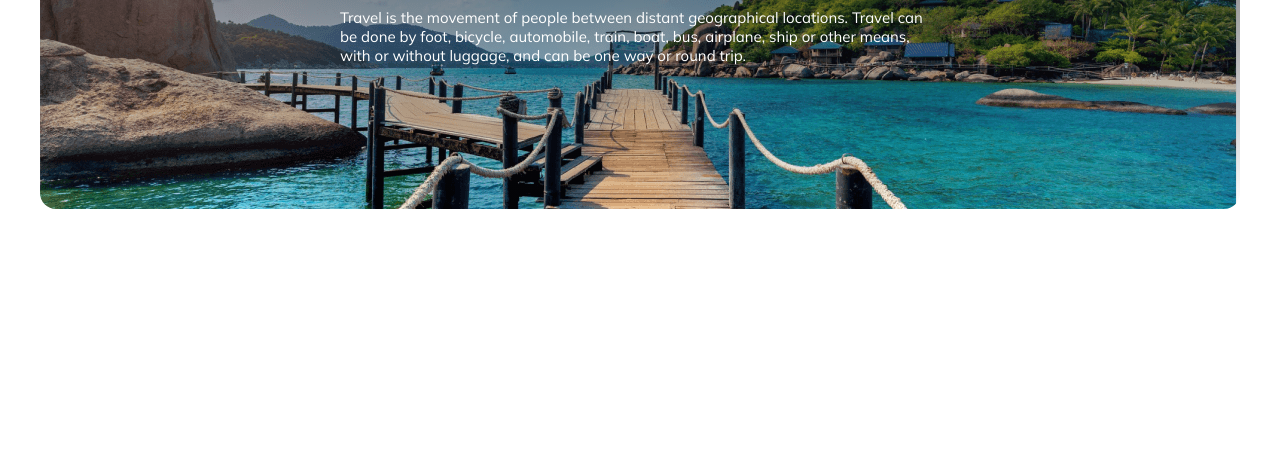
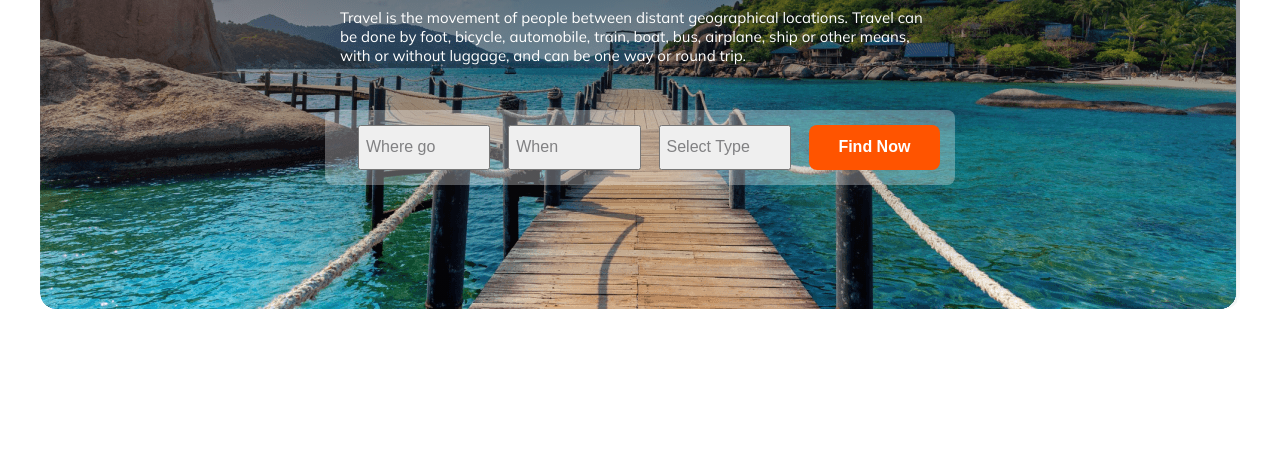
Before and after one commit to Sadia-d/Assaingment-2, a plain HTML site: page index.html in a window 1280 px wide. Shown: the part 347-800 px from the top of the page. Drawn offline with Linux system fonts and the light colour scheme.

Commit message:
finished travel section

```diff
--- a/index.html
+++ b/index.html
@@ -31,6 +31,14 @@
         <section class="travel">
             <h1 class="travel-title">Explore Your Travel</h1>
             <p class="travel-description">Travel is the movement of people between distant geographical locations. Travel can be done by foot, bicycle, automobile, train, boat, bus, airplane, ship or other means, with or without luggage, and can be one way or round trip.</p>
+            <div class="button-container">
+                <div class="button">
+                    <button class="where-go">Where go</button>
+                    <button class="when">When</button>
+                    <button class="select">Select Type</button>
+                    <button class="btn-praimary">Find Now</button>
+                </div>
+            </div>
         </section>
     </main>
     <footer>
--- a/styles/travel.css
+++ b/styles/travel.css
@@ -51,10 +51,15 @@ font-size: 18px;
 font-weight: 700;
 }
 
+
+
+/* main section */
 main{
     max-width: 1200px;
     margin: 0px auto;
 }
+
+/* Travel esction start */
 .travel{
     /* min-width: 1200px;
     margin: 0px auto; */
@@ -62,7 +67,7 @@ main{
     background-image:linear-gradient(180deg, rgba(19, 19, 24, 0.80) 0%, rgba(19, 19, 24, 0.00) 100%) ,url('../Images/Group\ 13\ \(1\)\ \(1\).png');
     background-repeat:no-repeat;
     border-radius: 16px;
-    min-height: 400px;
+    min-height: 500px;
 }
 .travel-title{
     color: #FFF;
@@ -79,3 +84,57 @@ font-weight: 400;
 margin: 0px auto;
 width: 50%;
 }
+.button-container{
+    display: flex;
+   justify-content: center;
+    /* border-radius: 8px;
+    background: rgba(255, 255, 255, 0.30); */
+    /* padding: 15px;
+   margin-top: 45px;  */
+}
+.button{
+    display: flex;
+    justify-content: center;
+    padding:15px ;
+    /* padding: 16px 84px 16px; */
+    background: rgba(255, 255, 255, 0.30);
+    max-width: 600px;
+    border-radius: 8px;
+    margin-top: 45px;
+
+}
+.where-go , .when , .select{
+    color: rgba(19, 19, 24, 0.50);
+    font-size: 16px;
+    font-weight: 400;
+    width: 170px;
+    height: 45px;
+    display: flex;
+    align-items: center;
+    margin-left: 18px;
+}
+/* .when{
+    color: rgba(19, 19, 24, 0.50);
+    font-size: 16px;
+    font-weight: 400;
+}
+.select{
+    color: rgba(19, 19, 24, 0.50);
+    font-size: 16px;
+    font-weight: 400;
+} */
+.btn-praimary{
+    color: #FFF;
+    font-size: 16px;
+    font-weight: 700;
+    border-radius: 8px;
+    background: #FF5400;
+    border: 0px;
+    width: 170px;
+    height: 45px;
+    display: flex;
+   justify-content: center;
+   align-items: center;
+   margin-left: 18px;
+
+}
```
